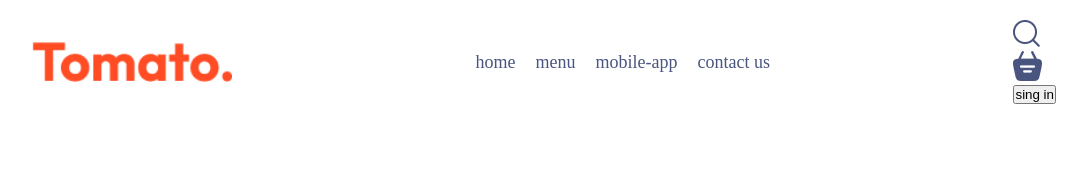
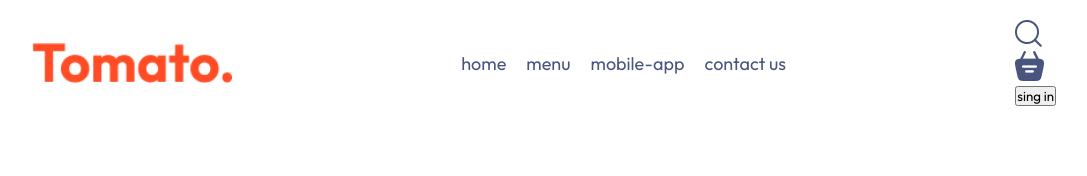
Before and after one commit to shaxa98/DliweryFood, a React (Vite) app in the folder Food/: page / in a window 1280 px wide. Shown: the top 176 px of the page, without its empty margins (96-1183 px from the left). Built offline with nearby package versions, Linux system fonts and the light colour scheme.

Commit message:
add  Outfit

```diff
--- a/Food/src/index.css
+++ b/Food/src/index.css
@@ -1,7 +1,9 @@
+@import url("https://fonts.googleapis.com/css2?family=Outfit:wght@100..900&display=swap");
 * {
   padding: 0;
   margin: 0;
   box-sizing: border-box;
+  font-family: Outfit;
 }
 body {
   min-height: 100vh;
```
